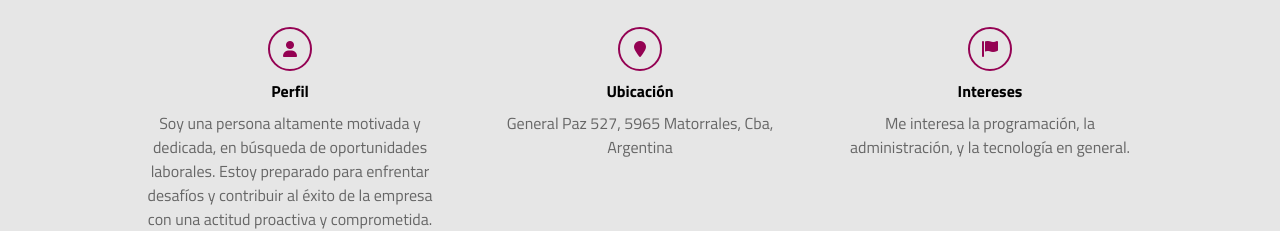
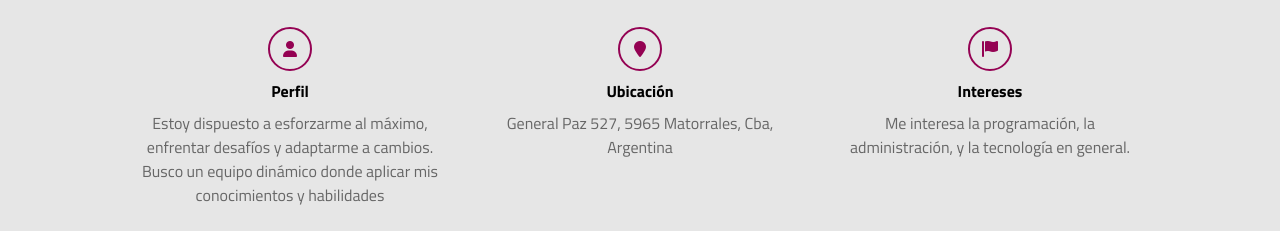
Before and after one commit to Lucas-almada015/cv3, a plain HTML site: page index.html in a window 1280 px wide. Shown: the part 729-960 px from the top of the page. Drawn offline with Linux system fonts and the light colour scheme; files whose address does not match are found by name.

Commit message:
Update index.html

```diff
--- a/index.html
+++ b/index.html
@@ -53,7 +53,12 @@
                 <div class="col">
                     <i class="fa-solid fa-user"></i>
                     <span class="titulo-detalle">Perfil</span>
-                    <p>Soy una persona altamente motivada y dedicada, en búsqueda de oportunidades laborales. Estoy preparado para enfrentar desafíos y contribuir al éxito de la empresa con una actitud proactiva y comprometida.</p>
+                    <p> Estoy dispuesto a
+ esforzarme al máximo, enfrentar
+ desafíos y adaptarme a cambios.
+ Busco un equipo dinámico donde
+ aplicar mis conocimientos y
+ habilidades</p>
                 </div>
                 <div class="col">
                     <i class="fa-solid fa-location-pin"></i>
```
